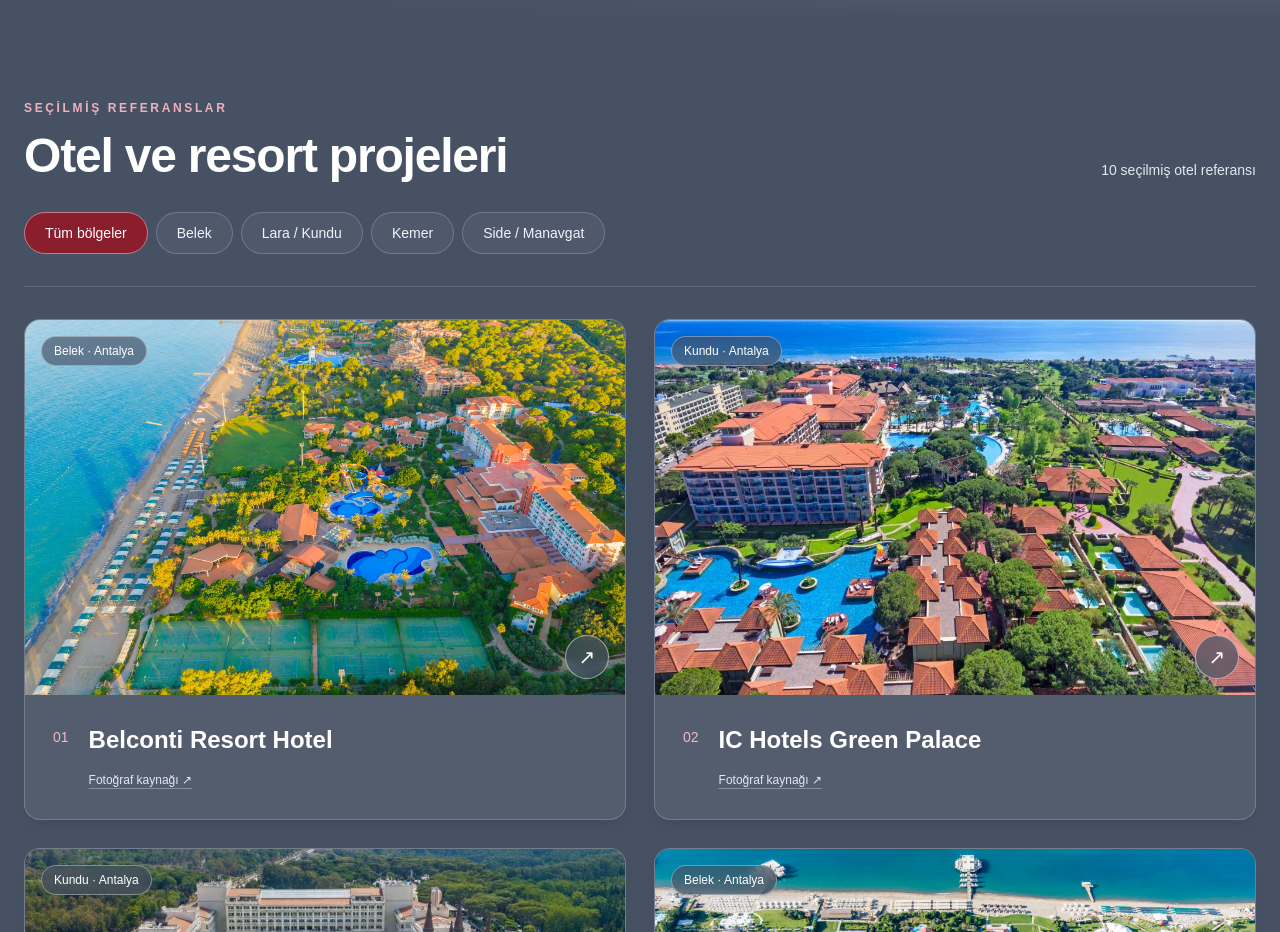
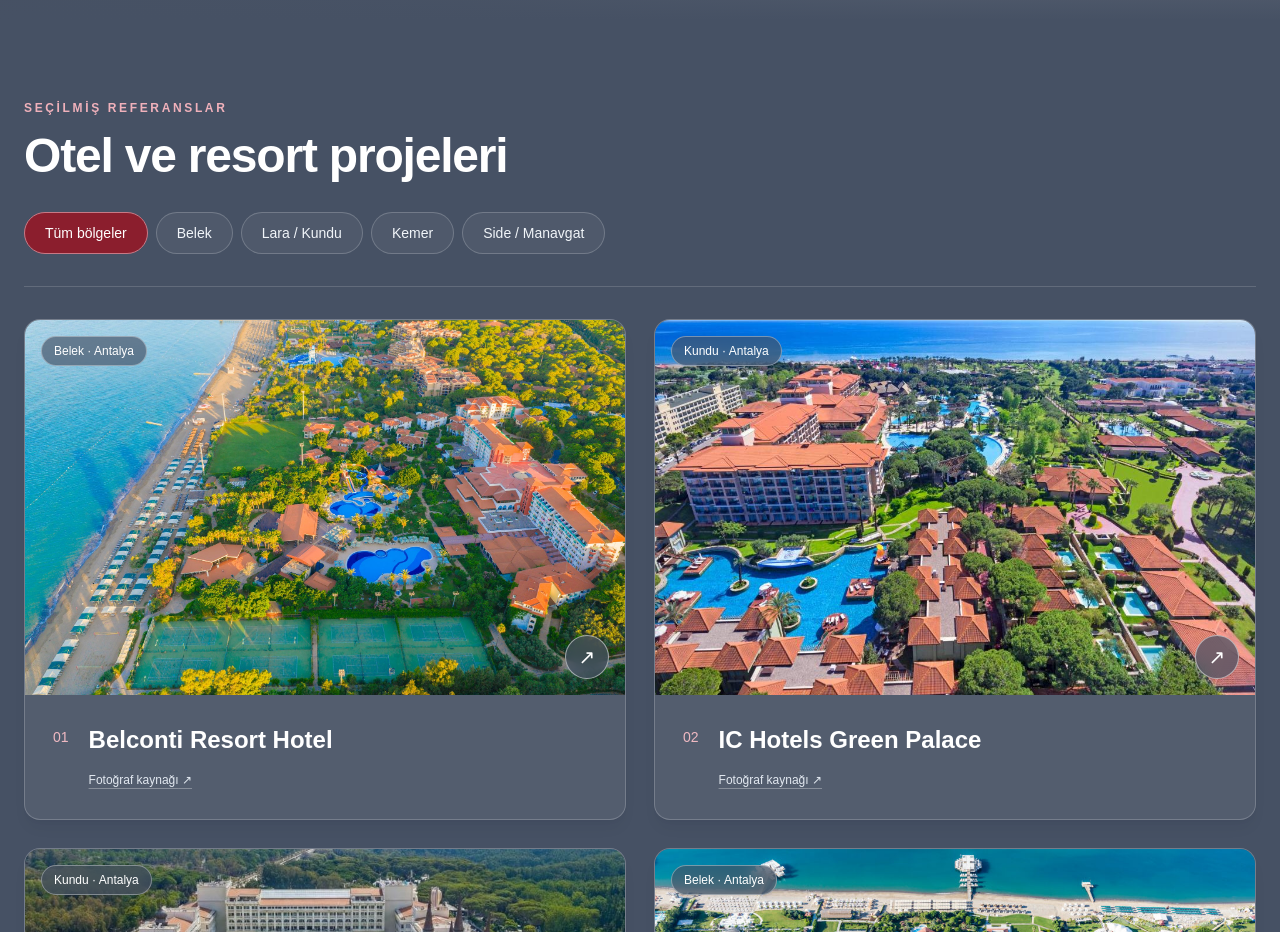
Before and after one commit to ataberko7/karotmimarlik, a Next.js app: page /projeler in a window 1280 px wide. Shown: the part 920-1852 px from the top of the page. Built offline with nearby package versions, Linux system fonts and the light colour scheme; grey boxes are pictures that could not be loaded.

Commit message:
Simplify project references heading

```diff
--- a/app/projeler/page.tsx
+++ b/app/projeler/page.tsx
@@ -63,7 +63,7 @@ export default function ProjectsPage() {
       <section id="hotel-references" className="scroll-mt-28 px-6 py-14 md:py-20">
         <div className="mx-auto max-w-7xl">
           <p className="text-xs font-semibold tracking-[.22em] text-[#f0b1bb]">{t.selected}</p>
-          <div className="mt-4 flex flex-wrap items-end justify-between gap-5"><h2 className="text-3xl font-semibold tracking-tight md:text-5xl">{t.hotels}</h2><span aria-live="polite" className="text-sm text-slate-200">{filtered.length} {t.count}</span></div>
+          <h2 className="mt-4 text-3xl font-semibold tracking-tight md:text-5xl">{t.hotels}</h2>
           <div role="group" aria-label={t.all} className="mt-8 flex flex-wrap gap-2 border-b border-white/15 pb-8">
             {["all", ...regions].map(item => <button key={item} type="button" aria-pressed={region === item} onClick={() => setRegion(item)} className={`rounded-full border px-5 py-2.5 text-sm transition focus-visible:outline-2 focus-visible:outline-offset-4 ${region === item ? "border-[#c87985] bg-[#8B1E2D] text-white" : "border-white/20 bg-white/5 text-slate-100 hover:bg-white/15"}`}>{item === "all" ? t.all : item}</button>)}
           </div>
```
